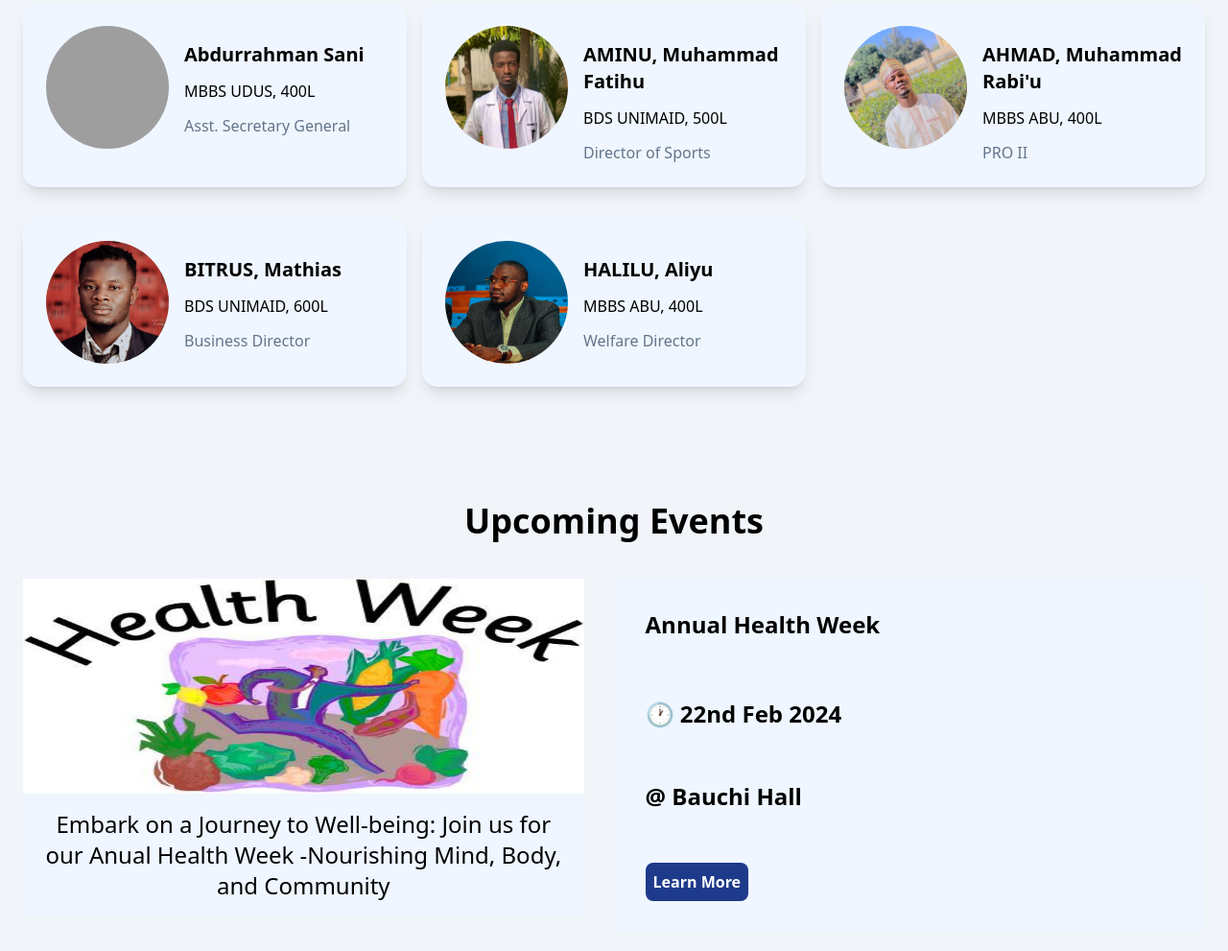
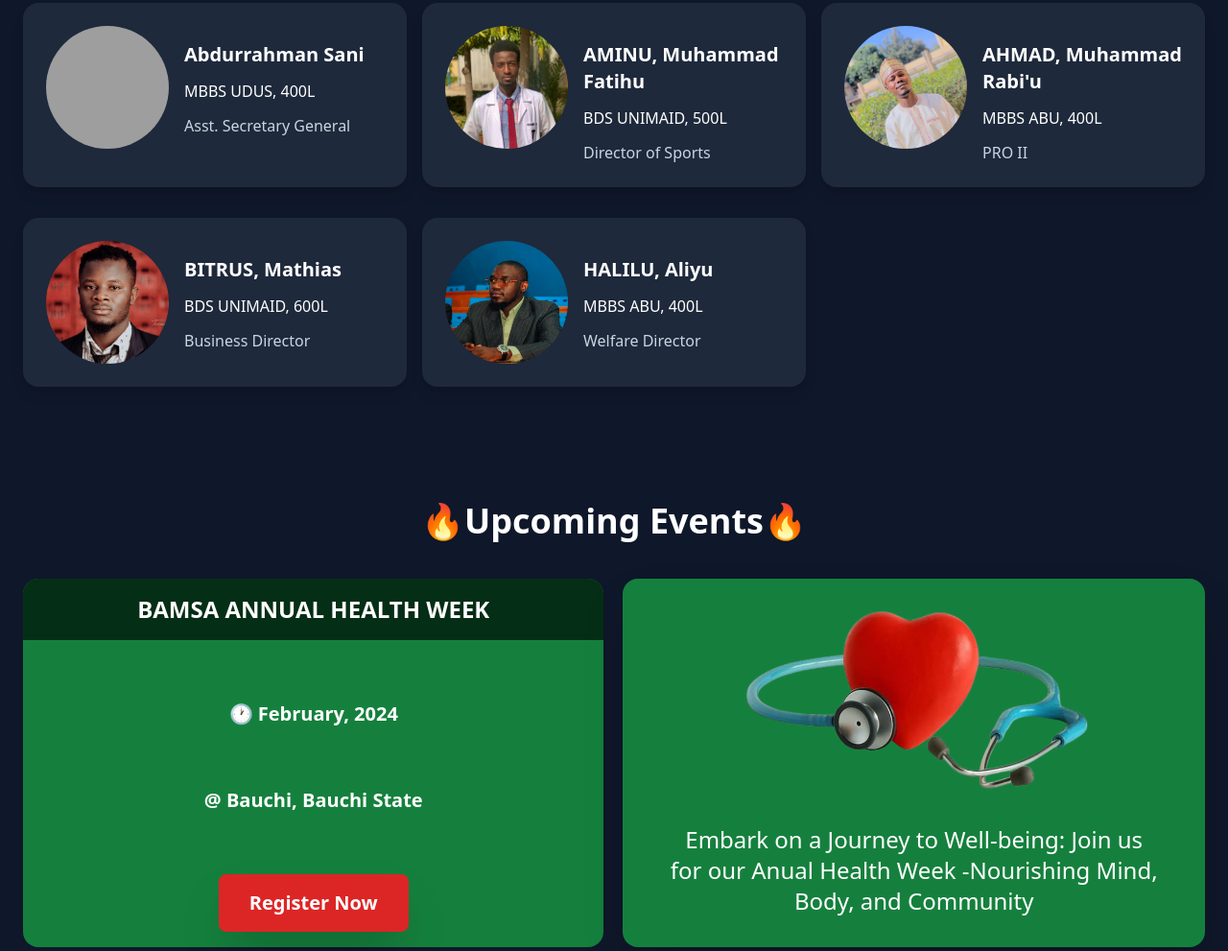
Before and after one commit to abduldansani/BAMSA, a website: page build/index.html in a window 1280 px wide. Shown: the part 1553-2544 px from the top of the page at 96% size. Drawn offline with Linux system fonts and the light colour scheme; grey boxes are pictures that could not be loaded.

Commit message:
improved design and functionality

```diff
--- a/build/index.html
+++ b/build/index.html
@@ -1,22 +1,21 @@
 <!doctype html>
-<html lang="en">
+<html lang="en" class="scroll-smooth">
   <head>
     <meta charset="UTF-8" />
     <meta name="viewport" content="width=device-width, initial-scale=1.0" />
     <title>BAMSA</title>
     <link rel="stylesheet" href="./css/style.css" />
   </head>
-  <body class="bg-slate-100 dark:bg-slate-900 dark:text-white">
+  <body class="bg-slate-900 text-white">
     <!-- Header Section -->
     <header class="bg-blue-950 text-white sticky top-0 z-10">
-      <!-- For Larger Screens -->
       <div
-        class="container mx-auto py-4 px-6 flex justify-between items-center"
+        class="container mx-auto py-2 md:py-4 px-6 flex justify-between items-center"
       >
         <!-- logo -->
         <div class="font-bold text-4xl lg:text-5xl">&#129658; BAMSA</div>
 
-        <!-- Navigation Menu -->
+        <!-- Navigation Menu... For Larger Screens -->
         <nav class="hidden md:flex space-x-5 lg:space-x-6 text-2xl">
           <a href="#hero" class="hover:text-blue-200">Home</a>
           <a href="#about" class="hover:text-blue-200">About</a>
@@ -76,9 +75,7 @@
               communities.
             </p>
           </div>
-          <div
-            class="w-3/4 shadow-2xl dark:border-2 dark:border-dashed dark:border-white p-0.5 rounded-full md:w-2/6 lg:w-1/3 xl:w-1/4"
-          >
+          <div class="w-3/4 shadow-2xl md:w-2/6 lg:w-1/3 xl:w-1/4">
             <img
               src="./images/bamsa-logo.jpg"
               alt="Bamsa Logo"
@@ -94,7 +91,7 @@
           class="flex flex-col justify-between space-y-4 md:space-y-0 md:flex-row md:space-x-4 lg:space-x-6"
         >
           <div
-            class="p-2 md:w-1/2 shadow-xl rounded-2xl bg-blue-50 hover:bg-blue-100 dark:bg-slate-800 dark:hover:bg-slate-900"
+            class="p-2 md:w-1/2 shadow-xl rounded-2xl bg-slate-800 hover:bg-slate-900"
           >
             <img
               src="./images/icons/mission.png"
@@ -108,7 +105,7 @@
             </p>
           </div>
           <div
-            class="p-2 md:w-1/2 shadow-xl rounded-2xl bg-blue-50 hover:bg-blue-100 dark:bg-slate-800 dark:hover:bg-slate-900"
+            class="p-2 md:w-1/2 shadow-xl rounded-2xl bg-slate-800 hover:bg-slate-900"
           >
             <img
               src="./images/icons/vision.png"
@@ -130,7 +127,7 @@
         <div class="grid sm:grid-cols-2 lg:grid-cols-3">
           <a href="./blank.html" target="_blank">
             <div
-              class="flex flex-col items-center gap-4 shadow-xl rounded-2xl hover:bg-blue-100 bg-blue-50 dark:bg-slate-800 m-2 mt-8 p-4 dark:hover:bg-slate-900"
+              class="flex flex-col items-center gap-4 shadow-xl rounded-2xl bg-slate-800 m-2 mt-8 p-4 hover:bg-slate-900"
             >
               <img
                 src="./images/icons/history.png"
@@ -149,7 +146,7 @@
           </a>
           <a href="./blank.html" target="_blank">
             <div
-              class="flex flex-col items-center gap-4 shadow-xl rounded-2xl hover:bg-blue-100 bg-blue-50 dark:bg-slate-800 m-2 mt-8 p-4 dark:hover:bg-slate-900"
+              class="flex flex-col items-center gap-4 shadow-xl rounded-2xl bg-slate-800 m-2 mt-8 p-4 hover:bg-slate-900"
             >
               <img
                 src="./images/icons/target.png"
@@ -168,7 +165,7 @@
           </a>
           <a href="./blank.html" target="_blank">
             <div
-              class="flex flex-col items-center gap-4 shadow-xl rounded-2xl hover:bg-blue-100 bg-blue-50 dark:bg-slate-800 m-2 mt-8 p-4 dark:hover:bg-slate-900"
+              class="flex flex-col items-center gap-4 shadow-xl rounded-2xl bg-slate-800 m-2 mt-8 p-4 hover:bg-slate-900"
             >
               <img
                 src="./images/icons/opportunity.png"
@@ -193,7 +190,7 @@
         <h2 class="text-4xl text-center my-10 font-bold">Leadership</h2>
         <div class="grid md:grid-cols-2 xl:grid-cols-3 gap-4">
           <div
-            class="flex flex-col bg-blue-50 mb-4 p-6 w-4/5 rounded-2xl mx-auto dark:bg-slate-800 shadow-lg space-y-4 sm:flex-row md:flex-col lg:flex-row md:w-full"
+            class="flex flex-col mb-4 p-6 w-4/5 rounded-2xl mx-auto bg-slate-800 shadow-lg space-y-4 sm:flex-row md:flex-col lg:flex-row md:w-full"
           >
             <img
               class="block mx-auto w-32 h-32 rounded-full mb-8 sm:mb-0 md:mb-8 lg:mb-0 sm:mx-0 sm:mr-4 md:mx-auto lg:mx-0 lg:mr-4 sm:shrink-0"
@@ -203,17 +200,13 @@
             <div
               class="space-y-3 text-center sm:text-left md:text-center lg:text-left"
             >
-              <p class="text-xl text-black font-semibold dark:text-white">
-                Abdurrahman Sani
-              </p>
+              <p class="text-xl font-semibold text-white">Abdurrahman Sani</p>
               <p>MBBS UDUS, 400L</p>
-              <p class="text-slate-500 font-medium dark:text-slate-300">
-                Asst. Secretary General
-              </p>
+              <p class="font-medium text-slate-300">Asst. Secretary General</p>
             </div>
           </div>
           <div
-            class="flex flex-col bg-blue-50 mb-4 p-6 w-4/5 rounded-2xl mx-auto dark:bg-slate-800 shadow-lg space-y-4 sm:flex-row md:flex-col lg:flex-row md:w-full"
+            class="flex flex-col mb-4 p-6 w-4/5 rounded-2xl mx-auto bg-slate-800 shadow-lg space-y-4 sm:flex-row md:flex-col lg:flex-row md:w-full"
           >
             <img
               class="block mx-auto w-32 h-32 rounded-full mb-8 sm:mb-0 md:mb-8 lg:mb-0 sm:mx-0 sm:mr-4 md:mx-auto lg:mx-0 lg:mr-4 sm:shrink-0"
@@ -223,17 +216,15 @@
             <div
               class="space-y-3 text-center sm:text-left md:text-center lg:text-left"
             >
-              <p class="text-xl text-black font-semibold dark:text-white">
+              <p class="text-xl font-semibold text-white">
                 AMINU, Muhammad Fatihu
               </p>
               <p>BDS UNIMAID, 500L</p>
-              <p class="text-slate-500 font-medium dark:text-slate-300">
-                Director of Sports
-              </p>
+              <p class="font-medium text-slate-300">Director of Sports</p>
             </div>
           </div>
           <div
-            class="flex flex-col bg-blue-50 mb-4 p-6 w-4/5 rounded-2xl mx-auto dark:bg-slate-800 shadow-lg space-y-4 sm:flex-row md:flex-col lg:flex-row md:w-full"
+            class="flex flex-col mb-4 p-6 w-4/5 rounded-2xl mx-auto bg-slate-800 shadow-lg space-y-4 sm:flex-row md:flex-col lg:flex-row md:w-full"
           >
             <img
               class="block mx-auto w-32 h-32 rounded-full mb-8 sm:mb-0 md:mb-8 lg:mb-0 sm:mx-0 sm:mr-4 md:mx-auto lg:mx-0 lg:mr-4 sm:shrink-0"
@@ -243,17 +234,15 @@
             <div
               class="space-y-3 text-center sm:text-left md:text-center lg:text-left"
             >
-              <p class="text-xl text-black font-semibold dark:text-white">
+              <p class="text-xl font-semibold text-white">
                 AHMAD, Muhammad Rabi'u
               </p>
               <p>MBBS ABU, 400L</p>
-              <p class="text-slate-500 font-medium dark:text-slate-300">
-                PRO II
-              </p>
+              <p class="font-medium text-slate-300">PRO II</p>
             </div>
           </div>
           <div
-            class="flex flex-col bg-blue-50 mb-4 p-6 w-4/5 rounded-2xl mx-auto dark:bg-slate-800 shadow-lg space-y-4 sm:flex-row md:flex-col lg:flex-row md:w-full"
+            class="flex flex-col mb-4 p-6 w-4/5 rounded-2xl mx-auto bg-slate-800 shadow-lg space-y-4 sm:flex-row md:flex-col lg:flex-row md:w-full"
           >
             <img
               class="block mx-auto w-32 h-32 rounded-full mb-8 sm:mb-0 md:mb-8 lg:mb-0 sm:mx-0 sm:mr-4 md:mx-auto lg:mx-0 lg:mr-4 sm:shrink-0"
@@ -263,17 +252,13 @@
             <div
               class="space-y-3 text-center sm:text-left md:text-center lg:text-left"
             >
-              <p class="text-xl text-black font-semibold dark:text-white">
-                BITRUS, Mathias
-              </p>
+              <p class="text-xl font-semibold text-white">BITRUS, Mathias</p>
               <p>BDS UNIMAID, 600L</p>
-              <p class="text-slate-500 font-medium dark:text-slate-300">
-                Business Director
-              </p>
+              <p class="font-medium text-slate-300">Business Director</p>
             </div>
           </div>
           <div
-            class="flex flex-col bg-blue-50 mb-4 p-6 w-4/5 rounded-2xl mx-auto dark:bg-slate-800 shadow-lg space-y-4 sm:flex-row md:flex-col lg:flex-row md:w-full"
+            class="flex flex-col mb-4 p-6 w-4/5 rounded-2xl mx-auto bg-slate-800 shadow-lg space-y-4 sm:flex-row md:flex-col lg:flex-row md:w-full"
           >
             <img
               class="block mx-auto w-32 h-32 rounded-full mb-8 sm:mb-0 md:mb-8 lg:mb-0 sm:mx-0 sm:mr-4 md:mx-auto lg:mx-0 lg:mr-4 sm:shrink-0"
@@ -283,49 +268,47 @@
             <div
               class="space-y-3 text-center sm:text-left md:text-center lg:text-left"
             >
-              <p class="text-xl text-black font-semibold dark:text-white">
-                HALILU, Aliyu
-              </p>
+              <p class="text-xl font-semibold text-white">HALILU, Aliyu</p>
               <p>MBBS ABU, 400L</p>
-              <p class="text-slate-500 font-medium dark:text-slate-300">
-                Welfare Director
-              </p>
+              <p class="font-medium text-slate-300">Welfare Director</p>
             </div>
           </div>
         </div>
       </section>
 
       <!-- Events Section -->
-      <section id="events" class="scroll-mt-20 container px-6 mx-auto mt-20">
-        <h2 class="text-4xl text-center my-10 font-bold">Upcoming Events</h2>
+      <section id="events" class="scroll-mt-20 container px-6 mx-auto mt-20 mb-20">
+        <h2 class="text-4xl text-center my-10 font-bold">&#x1F525;Upcoming Events&#x1F525;</h2>
         <div
-          class="flex flex-col gap-y-2 mb-4 sm:flex-row sm:justify-around sm:gap-8"
+          class="flex flex-col space-y-4 sm:space-y-0 sm:flex-row justify-between sm:space-x-2 lg:space-x-5"
         >
+
           <div
-            class="w-11/12 mx-auto mb-4 bg-blue-50 sm:flex-grow dark:bg-slate-800"
+            class="w-11/12 sm:w-1/2 mx-auto flex flex-col pb-4 space-y-8 items-center justify-between bg-green-700 rounded-2xl"
           >
+            <p class="text-2xl w-full font-bold bg-green-950 rounded-t-2xl px-8 text-center py-4">BAMSA ANNUAL HEALTH WEEK</p>
+            <p class="text-xl font-semibold">&#x1F550; February, 2024</p>
+            <p class="text-xl font-semibold">&commat; Bauchi, Bauchi State</p>
+            <a
+              href="https://forms.gle/cx8z2nvJXXk7R1Bi9"
+              target="_blank"
+              class="bg-red-600 text-white py-4 px-8 hover:bg-red-400 text-xl font-bold rounded-lg shadow-2xl"
+              >Register Now</a
+            >
+          </div>
+
+          <div class="w-11/12 mx-auto sm:w-1/2 sm:flex-grow bg-green-700 px-8 py-4 rounded-2xl shadow-2xl">
             <img
-              class="h-48 w-full lg:h-56"
-              src="./images/health_week.jpeg"
-              alt=""
+              class="h-48 w-full lg:w-2/3 lg:h-56 block mx-auto"
+              src="./images/health.png"
+              alt="stethoscope image"
             />
             <p class="text-2xl text-center p-4">
               Embark on a Journey to Well-being: Join us for our Anual Health
               Week -Nourishing Mind, Body, and Community
             </p>
           </div>
-          <div
-            class="w-11/12 p-8 mx-auto bg-blue-50 flex flex-col items-start justify-between space-y-4 dark:bg-slate-800"
-          >
-            <p class="text-2xl font-semibold mb-2">Annual Health Week</p>
-            <p class="text-2xl font-semibold">&#x1F550; 22nd Feb 2024</p>
-            <p class="text-2xl font-semibold">&commat; Bauchi Hall</p>
-            <a
-              href="#"
-              class="bg-blue-900 text-white p-2 font-semibold rounded-lg"
-              >Learn More</a
-            >
-          </div>
+
         </div>
       </section>
     </main>
@@ -378,7 +361,7 @@
                   type="text"
                   id="name"
                   name="full-name"
-                  class="rounded-lg p-0.5 max-w-36 sm:max-w-52"
+                  class="rounded-lg p-2 max-w-36 sm:max-w-52 placeholder:text-sm text-black"
                   placeholder="Musa Hassan"
                 />
               </div>
@@ -388,7 +371,7 @@
                   type="text"
                   id="email"
                   name="full-name"
-                  class="rounded-lg p-0.5 max-w-36 sm:max-w-52"
+                  class="rounded-lg p-2 max-w-36 sm:max-w-52 placeholder:text-sm text-black"
                   placeholder="example@bamsa.com"
                 />
               </div>
@@ -398,12 +381,12 @@
               <textarea
                 name="message"
                 id="message"
-                class="w-full rounded-xl h-20 p-2"
+                class="w-full rounded-xl h-20 py-2 px-4 placeholder:text-sm text-black"
                 placeholder="your message"
               ></textarea>
             </div>
             <button
-              class="block mx-auto text-white bg-blue-950 hover:bg-blue-800 mt-3 p-2 rounded-xl font-bold"
+              class="block mx-auto text-white bg-blue-950 hover:bg-blue-800 mt-3 py-2 px-4 rounded-xl font-bold"
             >
               Send Message
             </button>
--- a/build/script.js
+++ b/build/script.js
@@ -6,6 +6,17 @@ menuBtn.onclick = () => {
     nav.classList.toggle('flex');
     nav.classList.toggle('hidden');
 }
+
+const closeMenu = (e) => {
+    if (!menuBtn.contains(e.target) && !nav.contains(e.target)) {
+        menuBtn.classList.toggle('open');
+        nav.classList.toggle('flex');
+        nav.classList.toggle('hidden');
+    }
+}
+
+document.addEventListener('click', closeMenu);
+document.addEventListener('scroll', closeMenu);
 
 const customGreetings = [
     { greeting: "Good morning!", startTime: 5, endTime: 11 },
```
Also changed, not shown: build/css/style.css, build/images/health.png (added), 1 other file.
